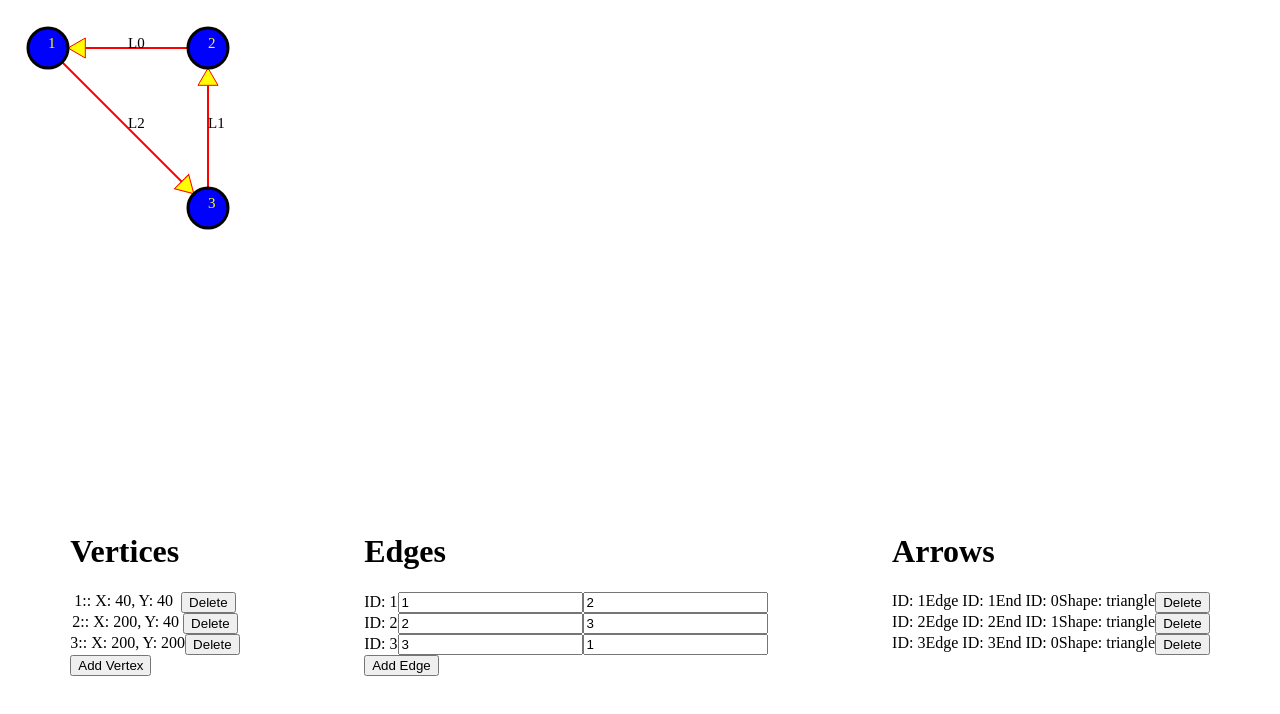
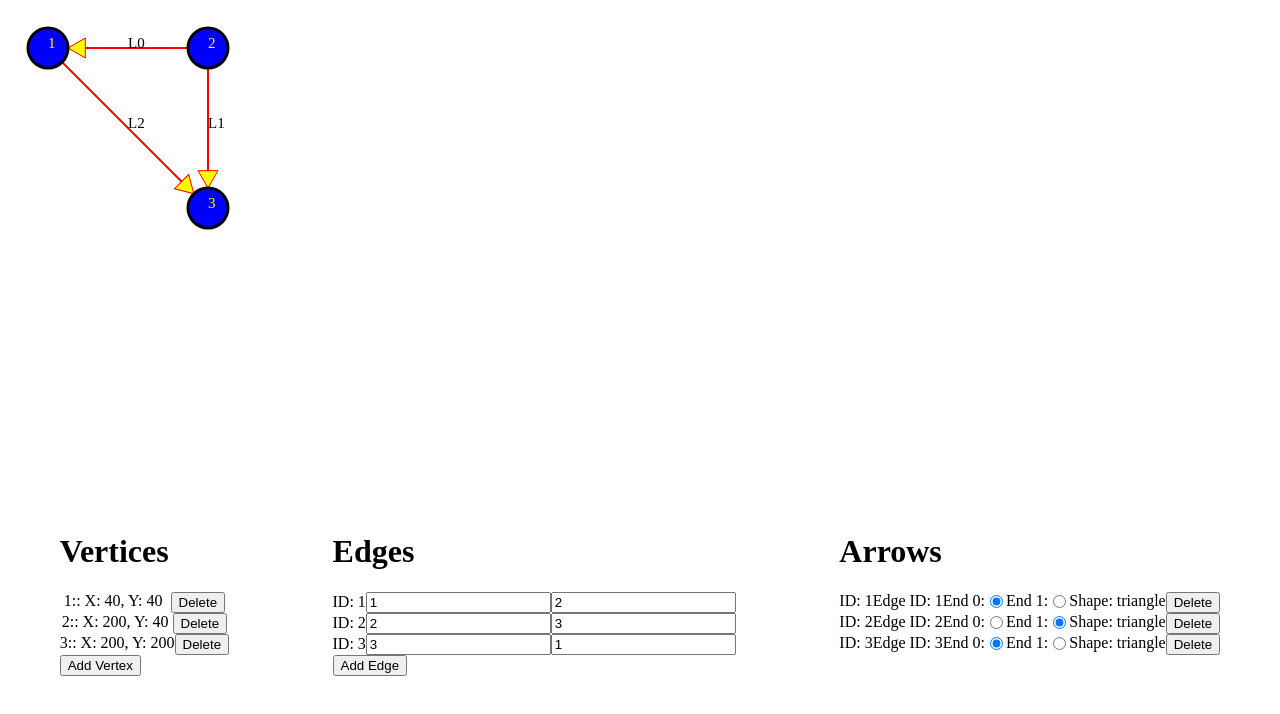
Before and after one commit to lamh85/Graph-Editor, a React app: page / in a window 1280 px wide. Shown: the top 714 px of the page. Built offline with nearby package versions, Linux system fonts and the light colour scheme; the HTML template or start-up script is replaced by a standard one.

Commit message:
Render arrows. Form for editing arrows.

```diff
--- a/src/components/App.jsx
+++ b/src/components/App.jsx
@@ -25,7 +25,6 @@ const renderArrow = ({ towardsVertex, awayVertex }) => {
     vertexDestination: awayVertex
   })
 
-
   const arrowProps = getArrowProps({
     towards: tangentOrigin,
     away: tangentDestination
@@ -41,7 +40,23 @@ const renderArrow = ({ towardsVertex, awayVertex }) => {
   }
 }
 
-const renderConnections = ({ edge, index, vertices }) => {
+const renderArrows = ({ arrows, edges, vertices }) => {
+  return arrows.map((arrow, index) => {
+    const edge = edges.find(edge => edge.id === arrow.edgeId)
+    const endKey = `end${arrow.endId}`
+    const towardsVertexId = edge[endKey].vertexId
+    const towardsVertex = vertices[towardsVertexId]
+
+    const awayEndId = arrow.endId === 0 ? 1 : 0
+    const awayEndKey = `end${awayEndId}`
+    const awayVertexId = edge[awayEndKey].vertexId
+    const awayVertex = vertices[awayVertexId]
+
+    return renderArrow({ towardsVertex, awayVertex })
+  })
+}
+
+const renderEdge = ({ edge, index, vertices }) => {
   const vertexId1 = edge.end0.vertexId
   const vertexId2 = edge.end1.vertexId
 
@@ -69,7 +84,6 @@ const renderConnections = ({ edge, index, vertices }) => {
   return (
     <g>
       <line {...lineProps} />
-      {renderArrow({ towardsVertex: vertex1, awayVertex: vertex2 })}
       <text x={averageX} y={averageY} fontSize="15" fill="black">L{index}</text>
     </g>
   )
@@ -133,6 +147,7 @@ const App = props => {
     state: arrows,
     push: createArrow,
     removeByProperty: deleteArrow,
+    updateItem: updateArrow
   } = useArray(DEFAULT_ARROWS)
 
   const commonProps = {
@@ -154,10 +169,10 @@ const App = props => {
       >
         {
           edges.map((edge, index) => {
-            return renderConnections({ edge, index, vertices, arrows })
+            return renderEdge({ edge, index, vertices, arrows })
           })
         }
-
+        {renderArrows({ arrows, edges, vertices })}
         {
           Object.keys(vertices).map((vertexId, index) => {
             return (
@@ -180,6 +195,7 @@ const App = props => {
         arrows={arrows}
         createArrow={createArrow}
         deleteArrow={deleteArrow}
+        updateArrow={updateArrow}
       />
     </>
   )
--- a/src/components/Editor.jsx
+++ b/src/components/Editor.jsx
@@ -94,7 +94,14 @@ const EdgesPanel = ({ setEdges, edges }) => {
   )
 }
 
-const ArrowsPanel = ({ arrows, createArrow, deleteArrow }) => {
+const handleArrowEndChange = (event, updateArrow) => {
+  const { arrowId, endId } = event.target.dataset
+  const id = parseInt(arrowId)
+  const value = parseInt(endId)
+  updateArrow({ id, property: 'endId', value })
+}
+
+const ArrowsPanel = ({ arrows, createArrow, deleteArrow, updateArrow }) => {
   return (
     <div>
       <h1>Arrows</h1>
@@ -103,16 +110,31 @@ const ArrowsPanel = ({ arrows, createArrow, deleteArrow }) => {
           arrows.map((arrow, index) => {
             const { id, edgeId, endId, shape } = arrow
 
+            const radioProps = {
+              type: "radio",
+              'data-arrow-id': id,
+              onChange: event => handleArrowEndChange(event, updateArrow)
+            }
+
             return (
+              <>
                 <Row key={index}>
                   <div>ID: {id}</div>
                   <div>Edge ID: {edgeId}</div>
-                <div>End ID: {endId}</div>
+                  <div>End 0:</div>
+                  <div>
+                    <input {...radioProps} checked={endId === 0} data-end-id={0} />
+                  </div>
+                  <div>End 1:</div>
+                  <div>
+                    <input {...radioProps} checked={endId === 1} data-end-id={1} />
+                  </div>
                   <div>Shape: {shape}</div>
                   <button onClick={() => deleteArrow('id', id)}>
                     Delete
                 </button>
                 </Row>
+              </>
             )
           })
         }
@@ -128,7 +150,8 @@ const Editor = ({
   setEdges,
   arrows,
   createArrow,
-  deleteArrow
+  deleteArrow,
+  updateArrow
 }) => {
   return (
     <StyledEditor>
@@ -153,6 +176,7 @@ const Editor = ({
         arrows={arrows}
         createArrow={createArrow}
         deleteArrow={deleteArrow}
+        updateArrow={updateArrow}
       />
     </StyledEditor>
   )
--- a/src/hooks/useArray.js
+++ b/src/hooks/useArray.js
@@ -25,5 +25,19 @@ export const useArray = initialValue => {
     setState(newState)
   }
 
-  return { state, push, removeByProperty, removeByValue }
+  const updateItem = ({ id, property, value }) => {
+    const index = state.findIndex(item => item.id === id)
+    if (index === -1) return
+
+    const updatedItem = {
+      ...[...state][index],
+      [property]: value
+    }
+
+    const newState = [...state]
+    newState.splice(index, 1, updatedItem)
+    setState(newState)
+  }
+
+  return { state, push, removeByProperty, removeByValue, updateItem }
 }
```
Lines whose indentation alone changed are shown as unchanged.
